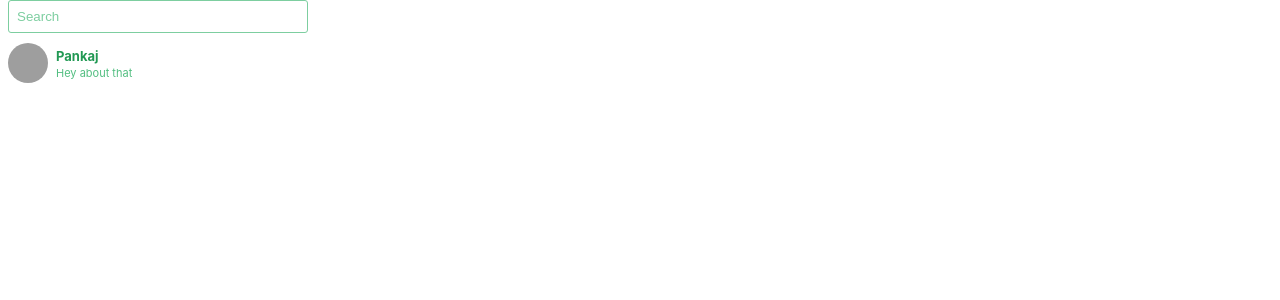
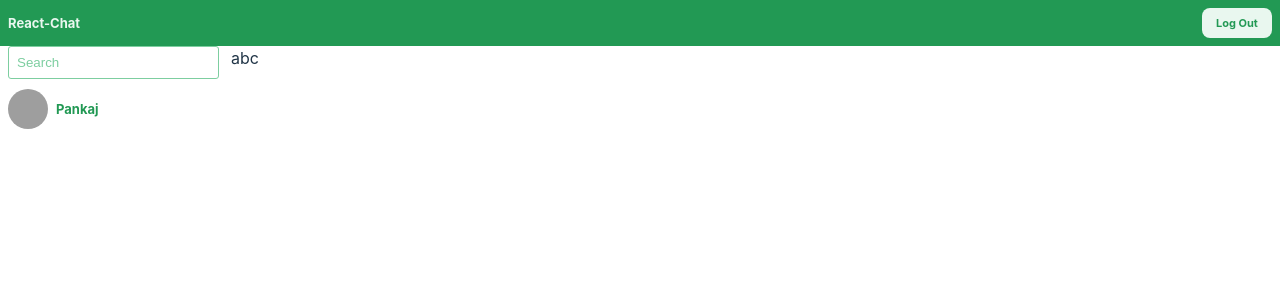
Before and after one commit to coderxpb/react-chat, a React (Vite) app: page / in a window 1280 px wide. Shown: the top 300 px of the page. Built offline with nearby package versions, Linux system fonts and the light colour scheme; grey boxes are pictures that could not be loaded.

Commit message:
feat: navbar

```diff
--- a/src/components/atoms/Search.jsx
+++ b/src/components/atoms/Search.jsx
@@ -24,7 +24,7 @@ const Search = () => {
         />
         <div className={classes.userCardChat}>
           <span className={classes.userCardTitle}>Pankaj</span>
-          <span className={classes.userCardSubtitle}>Hey about that </span>
+          {/* <span className={classes.userCardSubtitle}>Hey about that </span> */}
         </div>
       </div>
     </div>
--- /dev/null
+++ b/src/components/organisms/Chat.jsx
@@ -0,0 +1,8 @@
+import React from "react";
+import Search from "../atoms/Search";
+
+const Chat = () => {
+  return <div style={{ width: "100%", height: "100%" }}> abc</div>;
+};
+
+export default Chat;
--- /dev/null
+++ b/src/components/organisms/Navbar.jsx
@@ -0,0 +1,13 @@
+import React from "react";
+import localClasses from "./navbar.module.scss";
+
+const Navbar = () => {
+  return (
+    <div className={localClasses.navbar}>
+      <p className={localClasses.title}>React-Chat</p>
+      <button className={localClasses.button}>Log Out</button>
+    </div>
+  );
+};
+
+export default Navbar;
--- a/src/components/molecules/Sidebar.jsx
+++ b/src/components/organisms/Sidebar.jsx
@@ -3,7 +3,7 @@ import Search from "../atoms/Search";
 
 const Sidebar = () => {
   return (
-    <div>
+    <div style={{ width: "100%", height: "100%" }}>
       <div></div>
       <Search />
     </div>
--- /dev/null
+++ b/src/components/organisms/navbar.module.scss
@@ -0,0 +1,22 @@
+.navbar {
+  display: flex;
+  justify-content: space-between;
+  align-items: center;
+  padding: 0 8px 0 8px;
+  background: #229954;
+}
+
+.title {
+  font-size: 13px;
+  color: #e9f7ef;
+  font-weight: 700;
+  line-height: 20px;
+}
+
+.button {
+  height: 30px;
+  font-size: 11px;
+  font-weight: 700;
+  background: #e9f7ef;
+  color: #229954;
+}
--- a/src/pages/Home.jsx
+++ b/src/pages/Home.jsx
@@ -1,10 +1,22 @@
 import React from "react";
-import Sidebar from "../components/molecules/Sidebar";
+import Sidebar from "../components/organisms/Sidebar";
+import Chat from "../components/organisms/Chat";
+import Navbar from "../components/organisms/Navbar";
 
+import localClasses from "./home.module.scss";
 const Home = () => {
   return (
-    <div>
-      <Sidebar />
+    <div className={localClasses.home}>
+      <Navbar />
+      <div className={localClasses.homeContainer}>
+        <div>
+          <Sidebar />
+        </div>
+
+        <div>
+          <Chat />
+        </div>
+      </div>
     </div>
   );
 };
--- /dev/null
+++ b/src/pages/home.module.scss
@@ -0,0 +1,10 @@
+.home {
+  width: 100%;
+  height: 100%;
+  display: flex;
+  flex-direction: column;
+  &Container {
+    display: flex;
+    gap: 20px;
+  }
+}
--- a/src/style.module.scss
+++ b/src/style.module.scss
@@ -75,6 +75,11 @@
     display: flex;
     gap: 8px;
     padding: 10px 8px 10px 8px;
+
+    &:hover {
+      background: #e9f7ef;
+    }
+
     &Chat {
       display: flex;
       flex-direction: column;
```
Also changed, not shown: src/components/molecules/UserCard.jsx (added).
